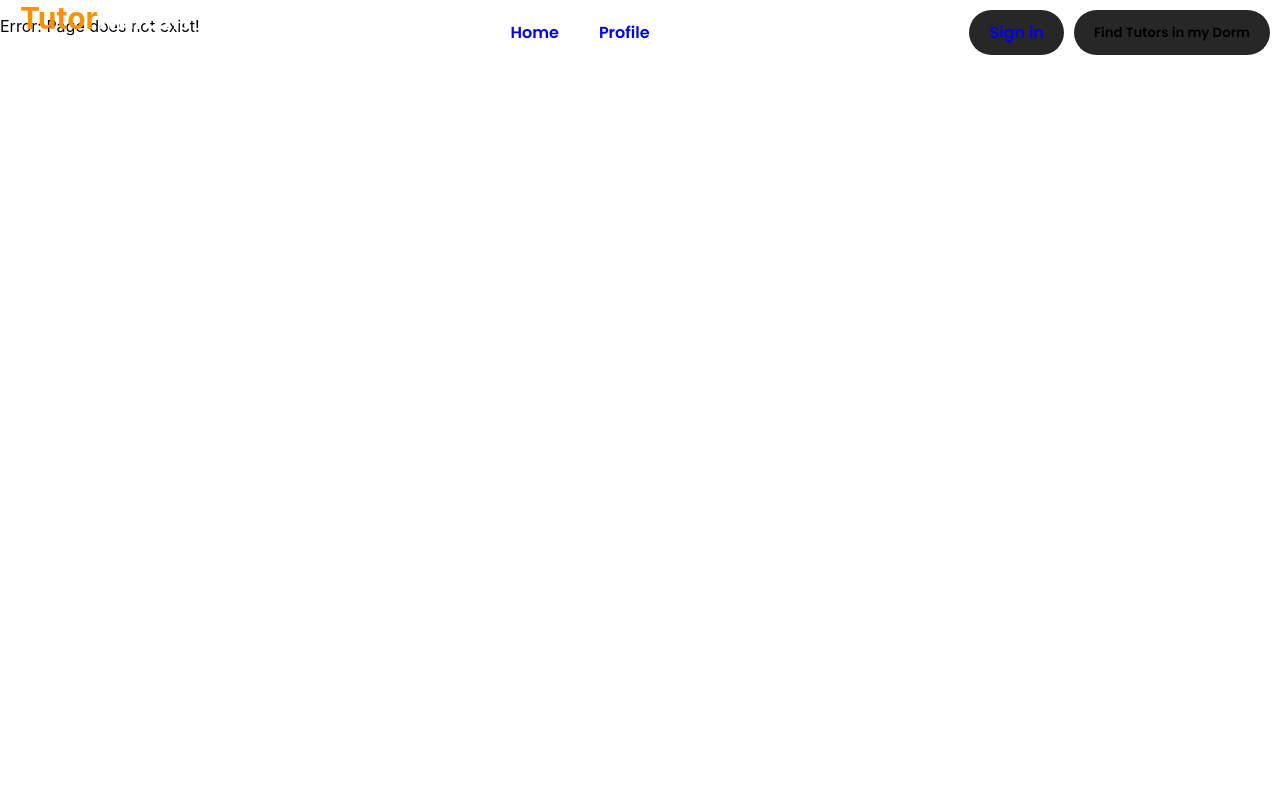
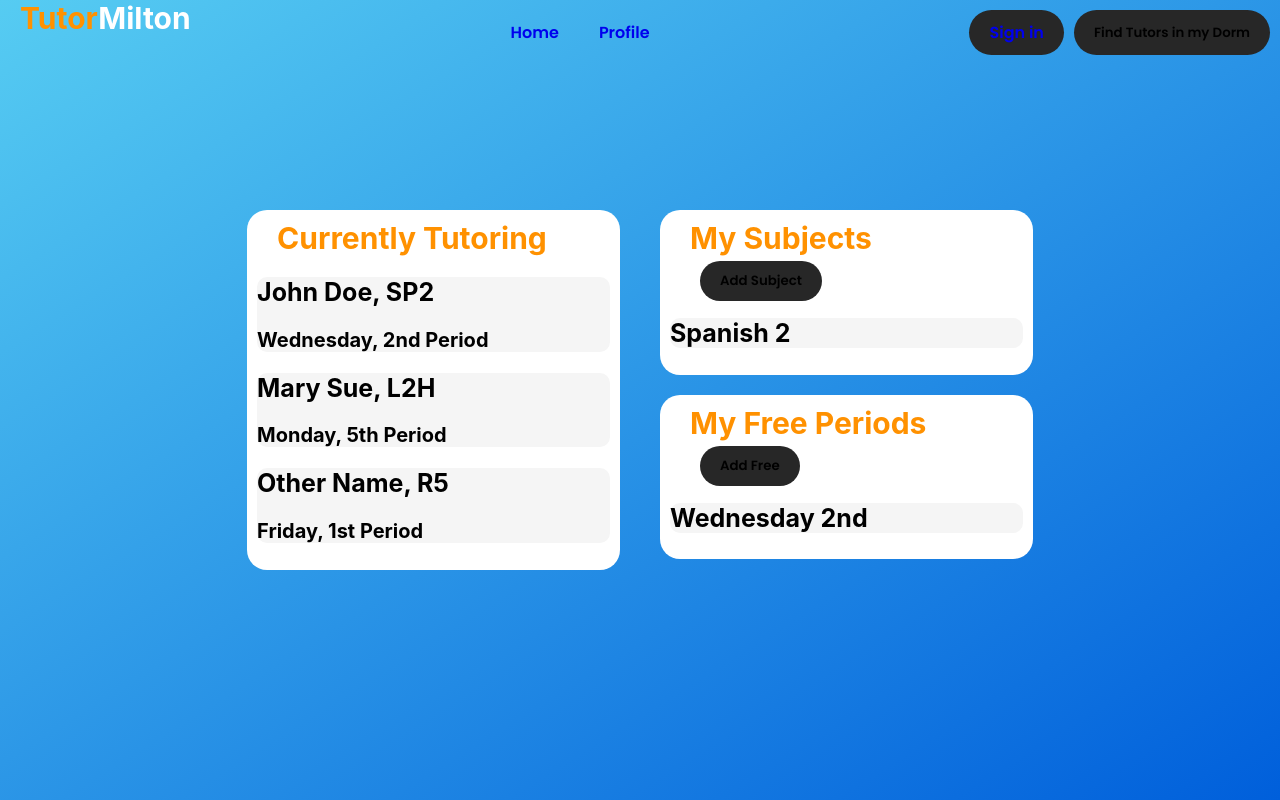
Before and after one commit to nshark/TutorMilton, a React (Create React App) app in the folder frontend/tutor-milton/: page /tuteeprofile in a window 1280 px wide. Built offline with nearby package versions, Linux system fonts and the light colour scheme.

Commit message:
tutor prof and tutee prof work W

```diff
--- a/frontend/tutor-milton/src/App.js
+++ b/frontend/tutor-milton/src/App.js
@@ -8,6 +8,7 @@ import LandingPage from './components/LandingPage';
 import Error from './components/Error';
 import Header from './components/Header';
 import TuteeProfile from './components/TuteeProfile';
+import TutorProfile from './components/TutorProf';
 import GoogleLogin from './components/googleLogin';
 import './App.css'
 
@@ -18,8 +19,9 @@ const App = () => {
           <Header />
             <Switch>
              <Route path="/" component={LandingPage} exact/>
-             <Route path="/profile" component={TuteeProfile} exact/>
-             <Route path="/login" component={GoogleLogin}/>
+             <Route path="/tutorprofile" component={TutorProfile} exact/>
+             <Route path="/tuteeprofile" component={TuteeProfile} exact/>
+             <Route path="/signin" component={GoogleLogin}/>
              <Route path="*" component={Error}/>
            </Switch>
         </div>
--- /dev/null
+++ b/frontend/tutor-milton/src/components/TuteeProfile.css
@@ -0,0 +1,39 @@
+.prof-container{
+    padding-right: 20px;
+    padding-left:20px;
+    padding-bottom: 20px;
+}
+.prof-comp{
+    background: white;
+    border-radius: 20px;
+    padding: 10px;
+}
+.column {
+    float: left;
+    width: 50%;
+  }
+  /* Clear floats after the columns */
+.row:after {
+    content: "";
+    display: table;
+    clear: both;
+}
+  /* Responsive layout - makes the three columns stack on top of each other instead of next to each other on smaller screens (600px wide or less) */
+@media screen and (max-width: 600px) {
+    .column {
+      width: 100%;
+    }
+}
+
+.inner-container{
+    color: black;
+    background: #f5f5f5;
+    border-radius: 10px;
+}
+
+.top-text{
+  font-size: 25px;
+}
+.bottom-text{
+  font-size: 20px;
+}
--- a/frontend/tutor-milton/src/components/TuteeProfile.js
+++ b/frontend/tutor-milton/src/components/TuteeProfile.js
@@ -1,11 +1,30 @@
-import React from 'react';
+import React, { Component } from 'react';
+import Frees from './Frees'
+import Subjects from './Subjects'
+import Tutoring from './Tutoring'
+import './profcomps.css'
 
-const Error = () => {
-    return (
-       <div>
-          <p>Error: Page does not exist!</p>
-       </div>
-    );
+export default class TuteeProfile extends Component {
+    render() {
+        return (
+
+            <div className="App-bg">
+
+
+                   <div class="row">
+
+                    <div class="column">
+                        <Tutoring />
+                    </div>
+
+                    <div class="column">
+                        <Subjects />
+                        <Frees />
+                    </div>
+
+                </div>
+            </div>
+
+        );
+    }
 }
-
-export default Error;
--- a/frontend/tutor-milton/src/components/TutorProf.js
+++ b/frontend/tutor-milton/src/components/TutorProf.js
@@ -1,5 +1,4 @@
 import React, { Component } from 'react';
-import TutorHeader from './TutorHeader';
 import Frees from './Frees'
 import Subjects from './Subjects'
 import Tutoring from './Tutoring'
@@ -10,7 +9,7 @@ export default class TutorProf extends Component {
         return (
 
             <div className="App-bg">
-                   <TutorHeader />
+
 
                    <div class="row">
 
```
